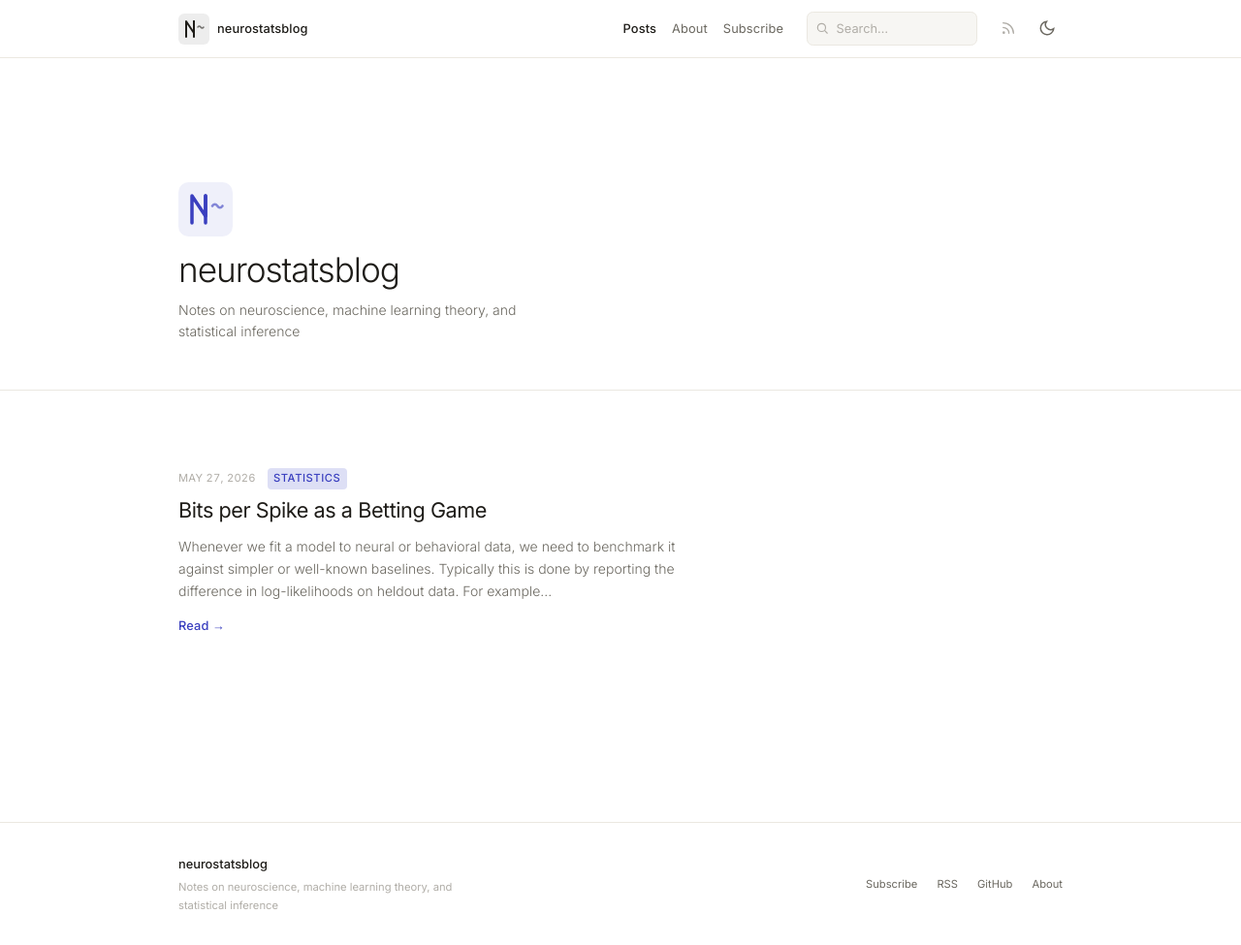
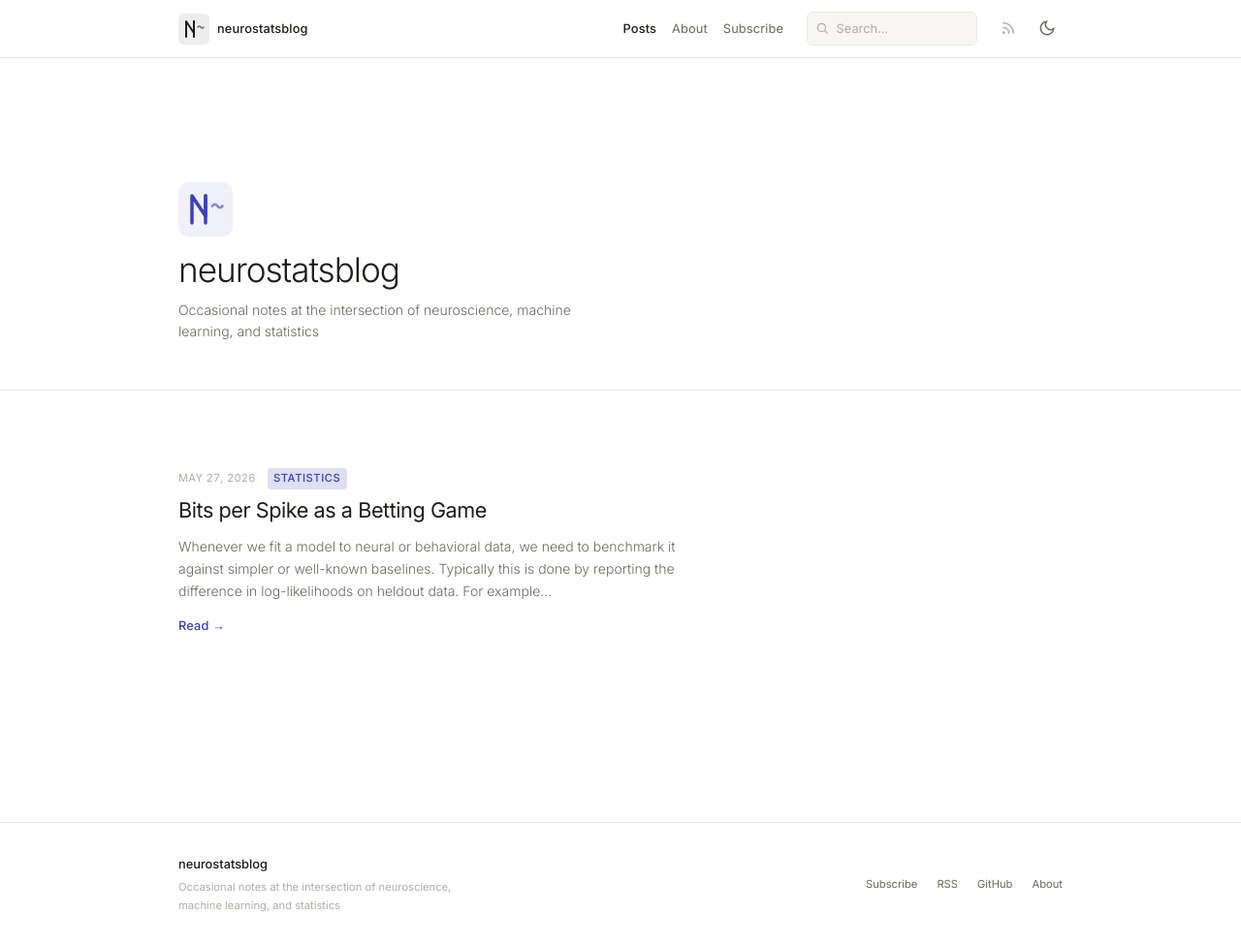
Before and after one commit to neurostatsblog/neurostatsblog.github.io, a Jekyll site: the page built from index.md, in a window 1280 px wide and 975 px high. Shown: the whole window at 97% size. Built offline with Jekyll 4.4.1, drawn with Linux system fonts in a browser that asks for light colours.

Commit message:
update tagline

```diff
--- a/_config.yml
+++ b/_config.yml
@@ -1,5 +1,5 @@
 title: neurostatsblog
-tagline: Notes on neuroscience, machine learning theory, and statistical inference
+tagline: Occasional notes at the intersection of neuroscience, machine learning, and statistics
 description: >-
   A research blog covering Gaussian processes, Bayesian inference, neural population coding,
   dynamical systems, and the mathematics of learning — by a computational neuroscientist at NYU.
```
